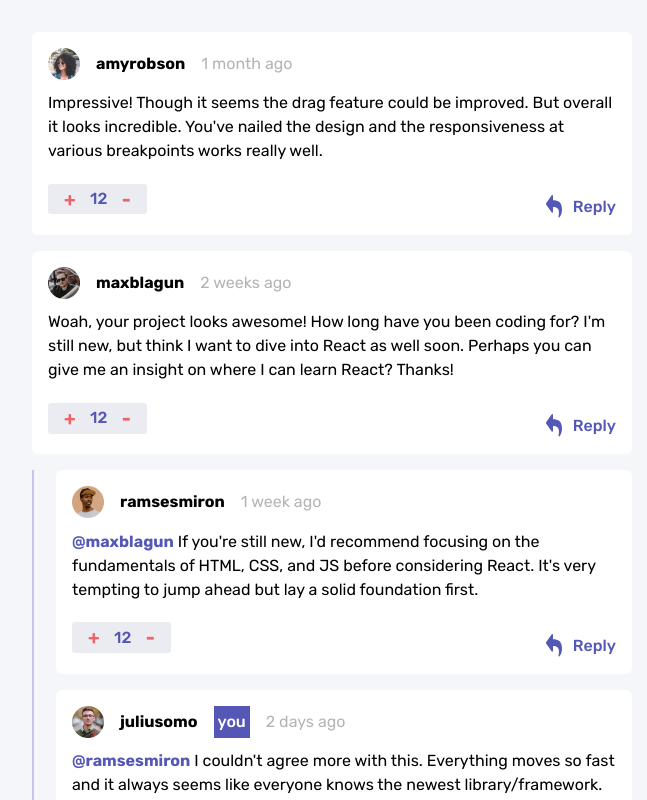
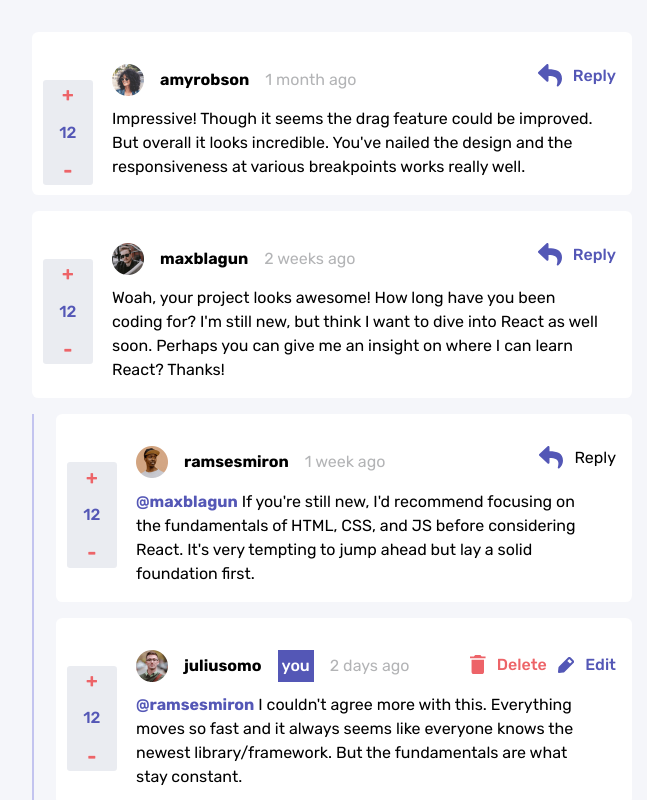
Before and after one commit to ShinobiKoda/comment-app, a React (Vite) app: page / in a window 1280 px wide. Shown: the top 800 px of the page, without its empty margins (308-955 px from the left). Built offline with nearby package versions, Linux system fonts and the light colour scheme; data requests are answered from the project's data file.

Commit message:
finished desktop design

```diff
--- a/src/home.jsx
+++ b/src/home.jsx
@@ -50,12 +50,14 @@ const Home = () => {
         {comments &&
           comments.map((comment) => (
             <div className="comment_container box" key={comment.id}>
+              <div className="absolute_container">
                 <div className="profile">
                   <img src={comment.user.image.png} alt="" />
                   <span className="user_name">{comment.user.username}</span>
                   <span className="date_comment">{comment.createdAt}</span>
                 </div>
                 <p>{comment.content}</p>
+              </div>
               <div className="vote_container">
                 <div className="votes">
                   <button
@@ -92,6 +94,7 @@ const Home = () => {
                         // Render the last reply with different content and styling
                         return (
                           <div className="reply_container box" key={reply.id}>
+                            <div className="absolute_container">
                               <div className="profile">
                                 <img src={reply.user.image.png} alt="" />
                                 <span className="user_name">
@@ -108,6 +111,7 @@ const Home = () => {
                                 </span>{" "}
                                 {reply.content}
                               </p>
+                            </div>
 
                             <div className="vote_container">
                               <div className="votes">
@@ -140,6 +144,7 @@ const Home = () => {
                         // Render all other replies normally
                         return (
                           <div className="reply_container box" key={reply.id}>
+                            <div className="absolute_container">
                               <div className="profile">
                                 <img src={reply.user.image.png} alt="" />
                                 <span className="user_name">
@@ -173,6 +178,8 @@ const Home = () => {
                                     -
                                   </button>
                                 </div>
+
+                              </div>
                               <div className="reply">
                                 <img src={reply_img} alt="Reply Icon" />
                                 <span>Reply</span>
--- a/src/index.css
+++ b/src/index.css
@@ -213,7 +213,6 @@ button{
 }
 
 .action_buttons > span:first-of-type{
-  margin-right: 1rem;
   color: var(--Soft-Red);
   font-weight: 500;
 }
@@ -229,3 +228,44 @@ button{
   color: #fff;
   font-weight: 500;
 }
+
+@media screen and (min-width: 600px) {
+  .box{
+    position: relative;
+    padding:  0 2rem;
+  }
+
+
+
+  .votes{
+    position: absolute;
+    left: 0.7rem;
+    top: 3rem;
+    flex-direction: column;
+  }
+
+  .absolute_container{
+    margin-left: 3rem;
+    padding-top: 2rem;
+    align-items: center;
+    justify-content: center;
+  }
+
+  .reply{
+    position: absolute;
+    top: 1rem;
+    right: 1rem;
+  }
+
+  .reply img{
+    width: 1.5rem;
+  }
+
+  .action_buttons{
+    position: absolute;
+    top: 2.2rem;
+    right: 1rem;
+  }
+
+
+}
```
Lines whose indentation alone changed are shown as unchanged.
